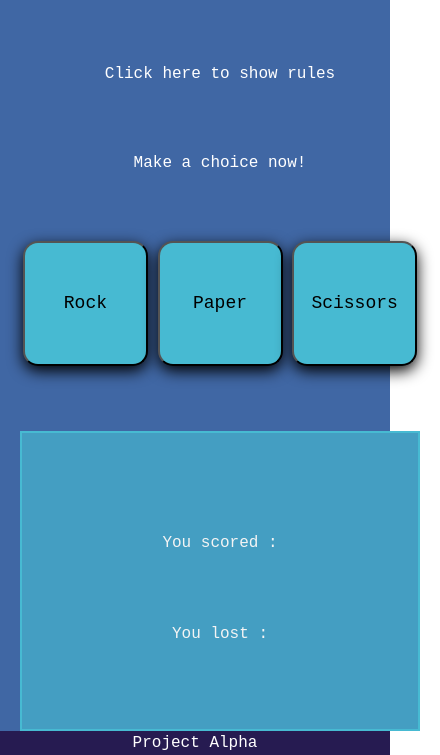
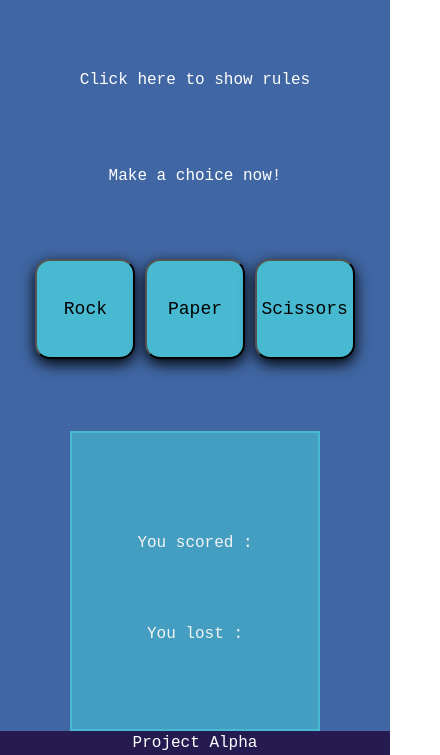
Before and after one commit to Nortey-Micheal/Give_me_rock, a plain HTML site: page index.html in a window 390 px wide. Shown: the part 89-844 px from the top of the page, 440 px wide, since content can reach past the window. Drawn offline with Linux system fonts and the light colour scheme.

Commit message:
feat: adjust sizes

```diff
--- a/styles.css
+++ b/styles.css
@@ -121,8 +121,8 @@ p.rulePara {
     }
 
     button {
-        max-width: 150px;
-        max-height: 150px;
+        max-width: 100px;
+        max-height: 100px;
     }
 
     h1{
@@ -130,7 +130,7 @@ p.rulePara {
     }
 
     .scores {
-        width: 400px;
+        width: 250px;
         margin: 0 auto;
     }
 }
```
